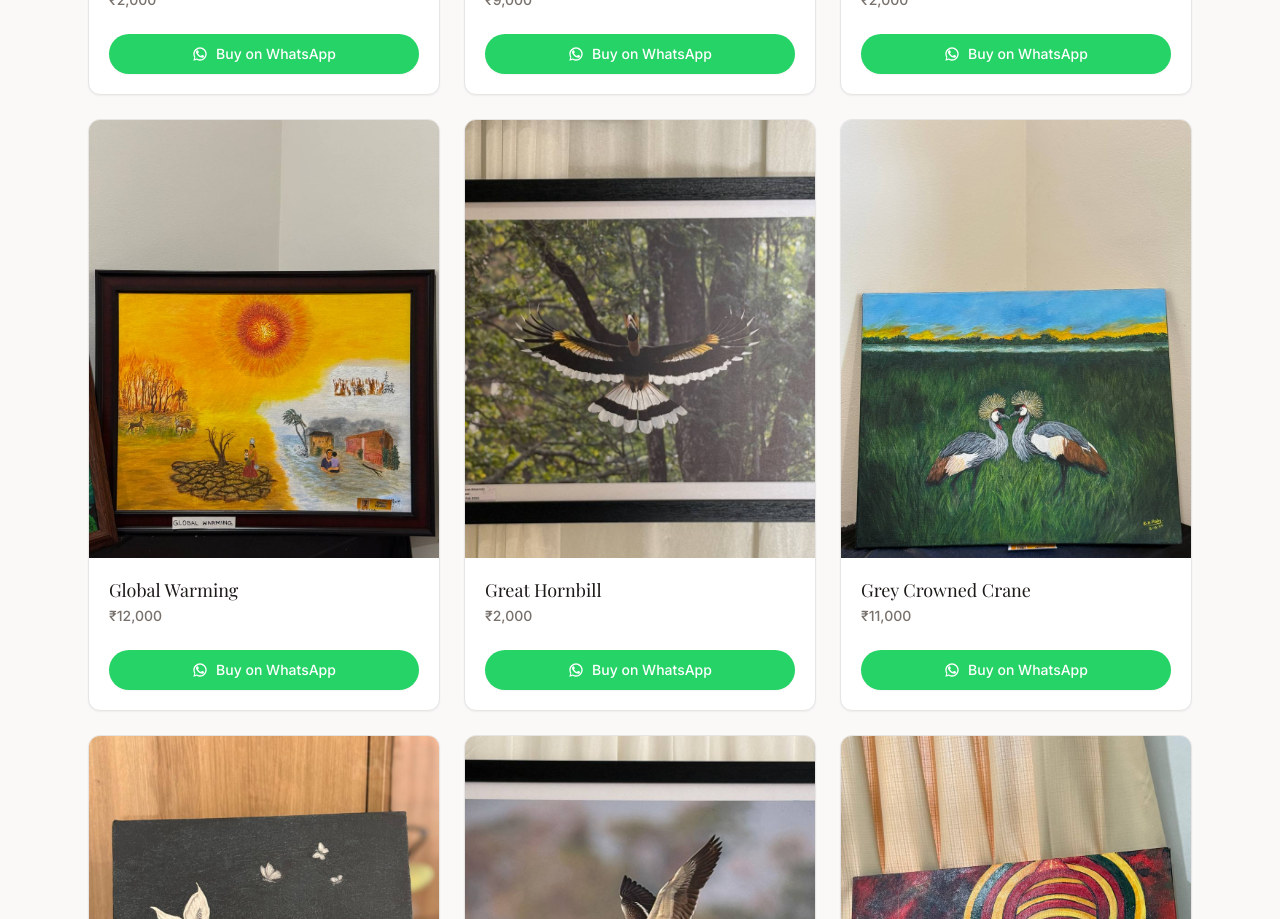
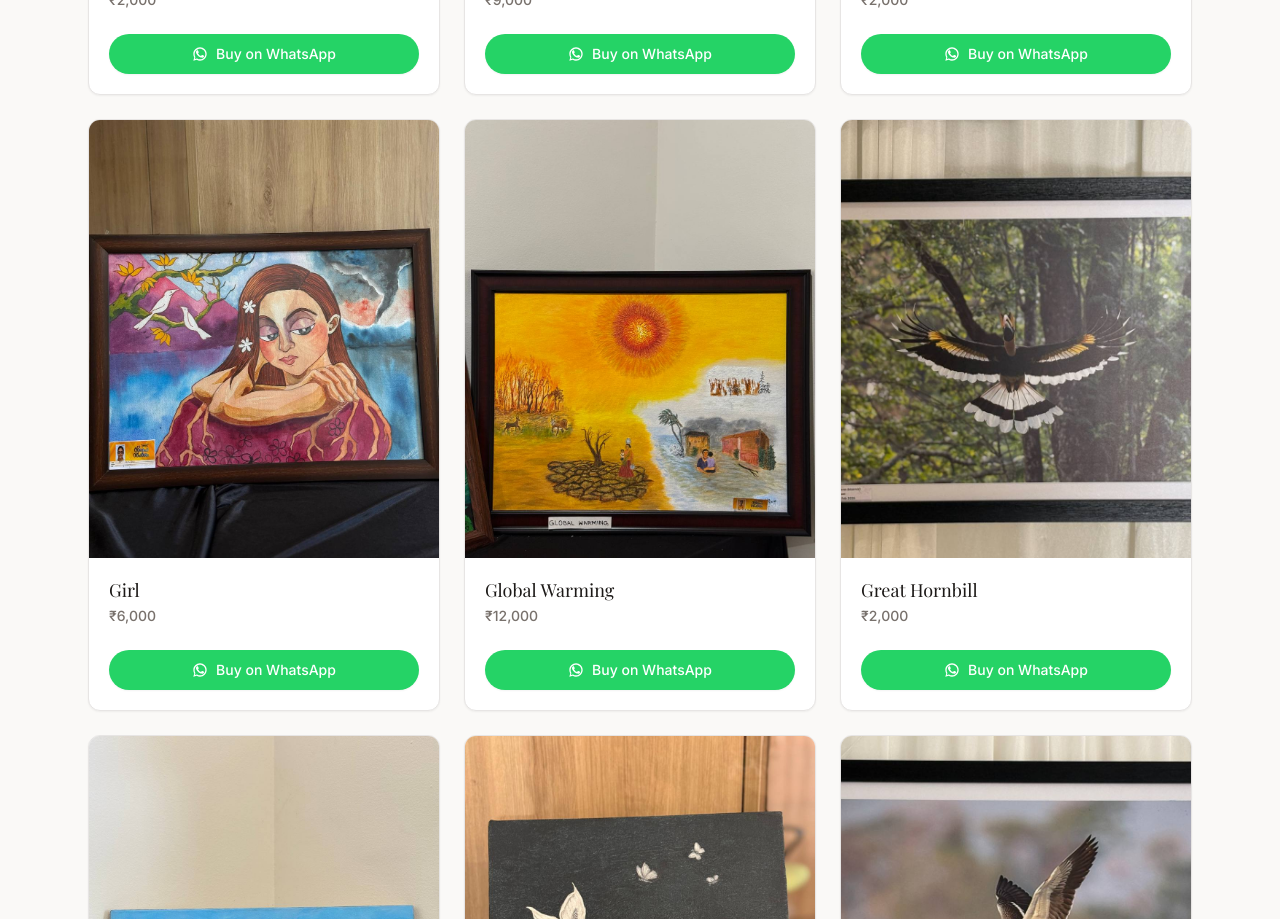
Before and after one commit to jasilmohmd/Art-catalogue, a Next.js app: page / in a window 1280 px wide. Shown: the part 3940-4859 px from the top of the page. Built offline with nearby package versions, Linux system fonts and the light colour scheme; a web font is replaced by a local one.

Commit message:
feat: add Girl artwork

```diff
--- a/data/artworks.ts
+++ b/data/artworks.ts
@@ -112,6 +112,13 @@ export const artworks: Artwork[] = [
     name: "Gaint Squirrel",
     price: 2000,
     image: "/artworks/gaint_squirrel-2000.jpg",
+    available: true,
+  },
+  {
+    id: "girl",
+    name: "Girl",
+    price: 6000,
+    image: "/artworks/girl-6000.jpg",
     available: true,
   },
   {
```
Also changed, not shown: public/artworks/girl-6000.jpg (added).
